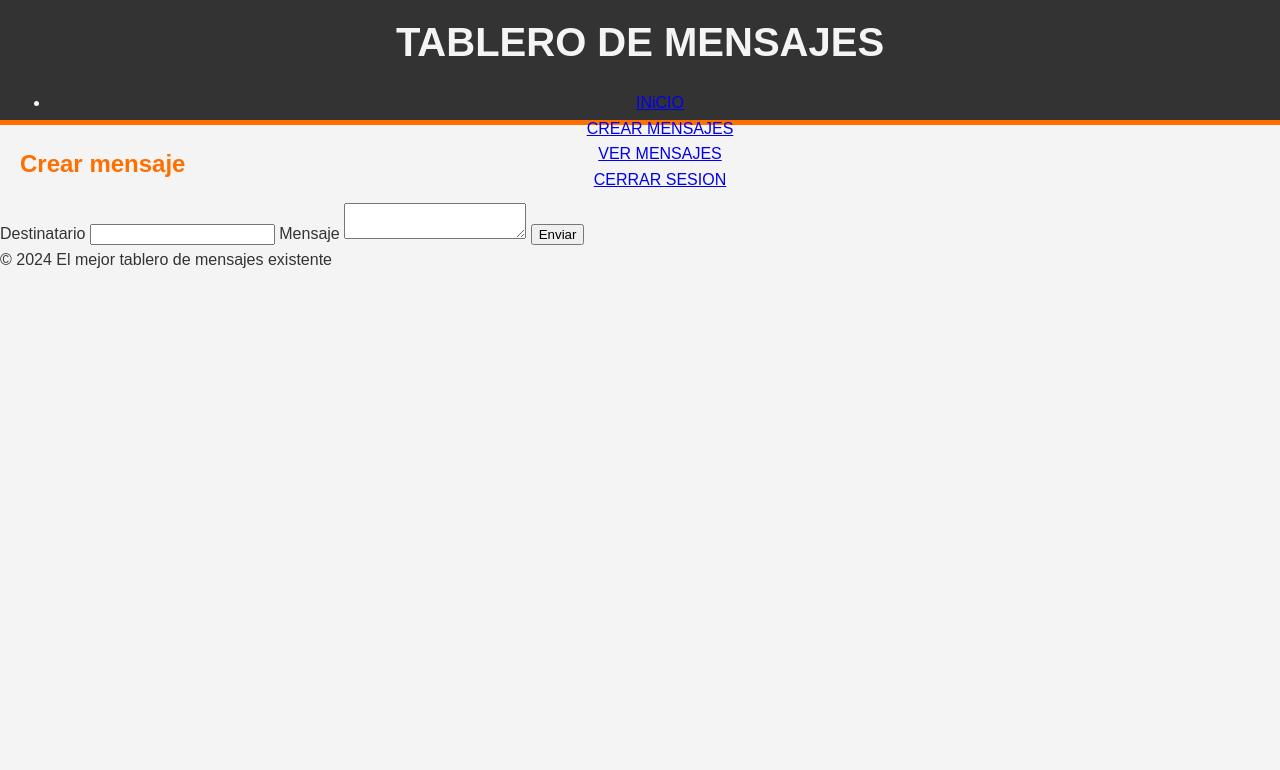
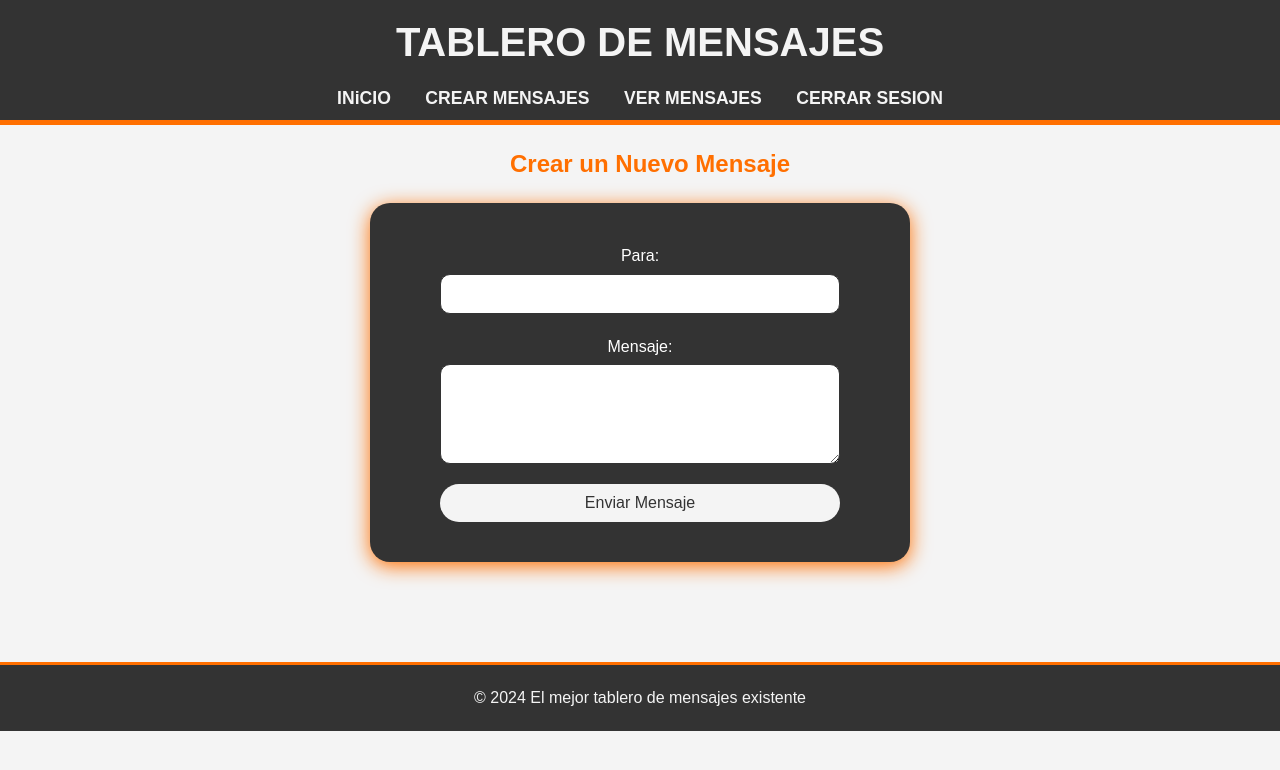
Before and after one commit to GonzaloGabrielVega/TableroMensajes, a Django app: page /crear/ in a window 1280 px wide. Shown: the top 770 px of the page. Run offline with Django 4.2, Linux system fonts and the light colour scheme; a user stored in the database is signed in.

Commit message:
05-09-24 | 18:33:35

```diff
--- a/TableroMensajes/mensajes/static/css/styles.css
+++ b/TableroMensajes/mensajes/static/css/styles.css
@@ -1,3 +1,5 @@
+/*MARGIN: TOP RIGHT BOTTOM LEFT; */
+
 :root {
     --color-naranja: #ff6f00;
     --color-gris: #333333;
@@ -34,3 +36,193 @@ h2 {
     margin-left: 20px;
     color: var(--color-naranja);
 }
+.centered-content {
+    text-align: center;
+    margin: 0 auto;
+}
+
+/* Navegación */
+nav {
+    background-color: var(--color-dark);
+    color: var(--color-light);
+    padding: 10px 0;
+}
+
+nav ul {
+    list-style-type: none;
+    padding: 0;
+    margin: 0;
+    text-align: center;
+}
+
+nav ul li {
+    display: inline;
+    margin: 0 15px;
+}
+
+nav ul li a {
+    color: var(--color-light); /* Enlaces en color claro */
+    text-decoration: none;
+    font-weight: bold;
+    font-size: 1.1em;
+    transition: color 0.5s ease;
+}
+
+form {
+    display: flex;
+    flex-direction: column;
+    background-color: var(--color-dark);
+    padding: 20px;
+    border-radius: 10px;
+    border: 1px solid var(--color-orange);
+    color: var(--color-light);
+    max-width: 400px;
+    margin: auto;
+    text-align: center;
+}
+
+.card-container {
+    display: flex;
+    justify-content: center;
+    gap: 20px;
+    flex-wrap: wrap;
+    margin-top: 20px;
+}
+
+.card {
+    background: var(--color-naranja);
+    border-radius: 8px;
+    box-shadow: 0 4px 8px rgba(0, 0, 0, 0.1);
+    padding: 20px;
+    width: 300px;
+    text-align: center;
+    transition: transform 0.3s ease, box-shadow 0.3s ease;
+    margin-bottom: 100px;
+}
+
+.card:hover {
+    transform: scale(1.05);
+    box-shadow: 0 8px 16px rgba(0, 0, 0, 0.2);
+}
+
+.card h3 {
+    color: var(--color-gris);
+}
+
+.card p, .card a {
+    margin-bottom: 20px;
+}
+
+.card .btn {
+    text-decoration: none;
+    color: var(--color-claro);
+    background-color: var(--color-gris);
+    padding: 10px 20px;
+    border-radius: 5px;
+    display: inline-block;
+    transition: background-color 0.3s ease;
+}
+
+.card .btn:hover {
+    background-color: #e65c00;
+}
+
+.mensaje-container {
+    display: flex;
+    justify-content: space-around; /* Distribuye los elementos de manera equitativa */
+    align-items: flex-start; /* Alinea los mensajes hacia la parte superior */
+    gap: 20px;
+    margin: 20px auto;
+    max-width: 1200px;
+}
+
+.mensaje-card {
+    padding: 10px;
+    background-color: var(--color-gris);
+    margin: 10px auto; /* Auto ajusta el margen para que los elementos queden centrados */
+    width: 90%; /* Ajusta el ancho de las tarjetas */
+    border-radius: 8px;
+}
+
+.mensaje-section {
+    flex: 1;
+    background: var(--color-naranja);
+    color: var(--color-claro);
+    border-radius: 8px;
+    box-shadow: 0 4px 8px rgba(0, 0, 0, 0.1);
+    padding: 10px;
+    max-width: 700px;
+    margin: 10px 20px 10px 30px;
+}
+
+.mensaje-container ul {
+    list-style-type: none;
+}
+
+.mensaje-card strong {
+    color: var(--color-naranja);
+}
+
+footer {
+    background-color: var(--color-gris);
+    color: var(--color-claro);
+    text-align: center;
+    padding: 20px;
+    border-top: 3px solid var(--color-naranja);
+}
+
+
+/* formulario crear*/
+.form-container {
+    background-color: var(--color-gris);
+    border-radius: 20px;
+    box-shadow: 0 4px 20px var(--color-naranja);
+    padding: 20px;
+    max-width: 500px;
+    margin: 0 auto ; /* Centra el contenedor en la página */
+    margin-bottom: 100px;
+}
+
+.form form {
+    display: flex;
+    flex-direction: column;
+}
+
+label {
+    font-family: Arial, sans-serif;
+    color: #ffffff;
+    margin-bottom: 5px;
+}
+
+input[type="text"],
+textarea {
+    border: 1px solid var(--color-gris);
+    border-radius: 10px;
+    padding: 10px;
+    font-size: 16px;
+    margin-bottom: 20px;
+    width: 100%;
+    box-sizing: border-box;
+}
+
+textarea {
+    resize: vertical;
+    min-height: 100px;
+}
+
+button[type="submit"] {
+    background-color: var(--color-claro);
+    border:var(--color-naranja);
+    border-radius: 20px;
+    color: var(--color-gris);
+    cursor: pointer;
+    font-size: 16px;
+    padding: 10px;
+    transition: background-color 0.3s ease;
+    width: 100%;
+}
+
+button[type="submit"]:hover {
+    background-color:var(--color-naranja);
+    color: var(--color-claro);
+}
--- a/TableroMensajes/mensajes/templates/crear.html
+++ b/TableroMensajes/mensajes/templates/crear.html
@@ -3,15 +3,21 @@
 {% block title %} Crear Mensaje {% endblock %}
 
 {% block content %}
-    <h2 class="centered-content"> Crear mensaje</h2>
-    <form method="post">
-        {% csrf_token %}
-        <label for="destinatario">Destinatario</label>
-        <input type="text" name="destinatario" id="destinatario">
+    <div class="centered-content">
+        <h2>Crear un Nuevo Mensaje</h2>
+        <div class="form-container">
+            <div class="form">
+                <form action="{% url 'crear' %}" method="post">
+                    {% csrf_token %}
+                    <label for="destinatario">Para:</label>
+                    <input type="text" id="destinatario" name="destinatario" required>
 
-        <label for="mensaje">Mensaje</label>
-        <textarea name="mensaje" id="mensaje" required></textarea>
-        <button type="submit">Enviar</button>
+                    <label for="mensaje">Mensaje:</label>
+                    <textarea id="mensaje" name="mensaje" required></textarea>
 
-    </form>
+                    <button type="submit">Enviar Mensaje</button>
+                </form>
+            </div>
+        </div>
+    </div>
 {% endblock %}
```
Also changed, not shown: TableroMensajes/mensajes/templates/home.html (+6 -6 lines), TableroMensajes/mensajes/templates/mensajes.html (+10 -7 lines), TableroMensajes/db.sqlite3.
